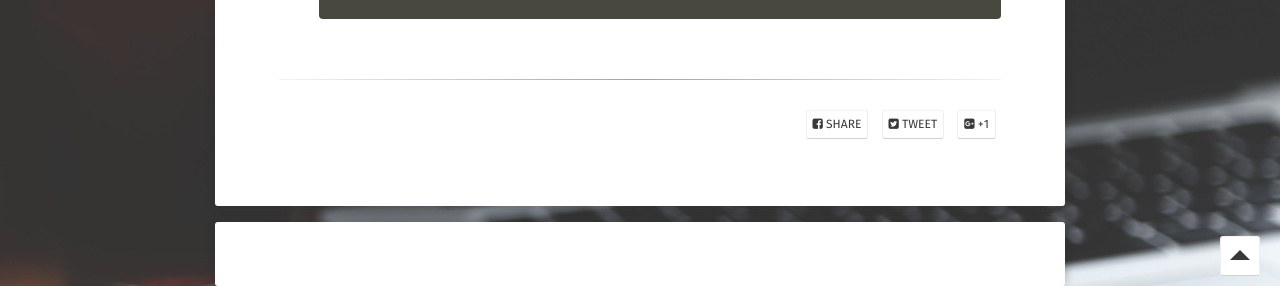
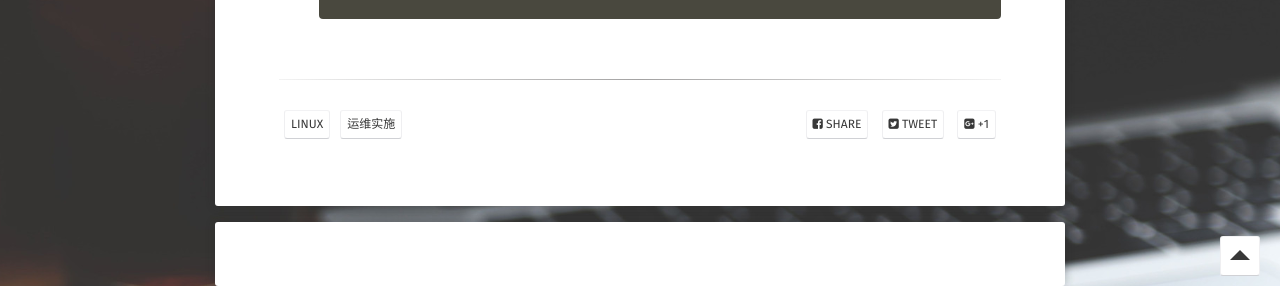
Before and after one commit to VeinFu/VeinFu.github.io, a Jekyll site: the page built from _posts/2019-04-16-一篇就弄懂Linux netstat和tcpdump的常见用法.md, in a window 1280 px wide and 900 px high, scrolled down 4110 px. Shown: the part 614-900 px from the top of the window. Built offline with Jekyll 4.4.1, drawn with Linux system fonts in a browser that asks for light colours; some web fonts are replaced; comment, search, counter and statistics services are not loaded.

Commit message:
文档加标签

```diff
--- a/_posts/2019-04-16-一篇就弄懂Linux netstat和tcpdump的常见用法.md
+++ b/_posts/2019-04-16-一篇就弄懂Linux netstat和tcpdump的常见用法.md
@@ -1,6 +1,9 @@
 ---
 layout: post
 title: 一篇就弄懂Linux netstat和tcpdump的常见用法
+tags:
+  - Linux
+  - 运维实施
 permalink: /blogs/
 comments: true
 ---
```
Also changed, not shown: _posts/2019-03-20-UMHA安装部署.md (+3 -0 lines).
